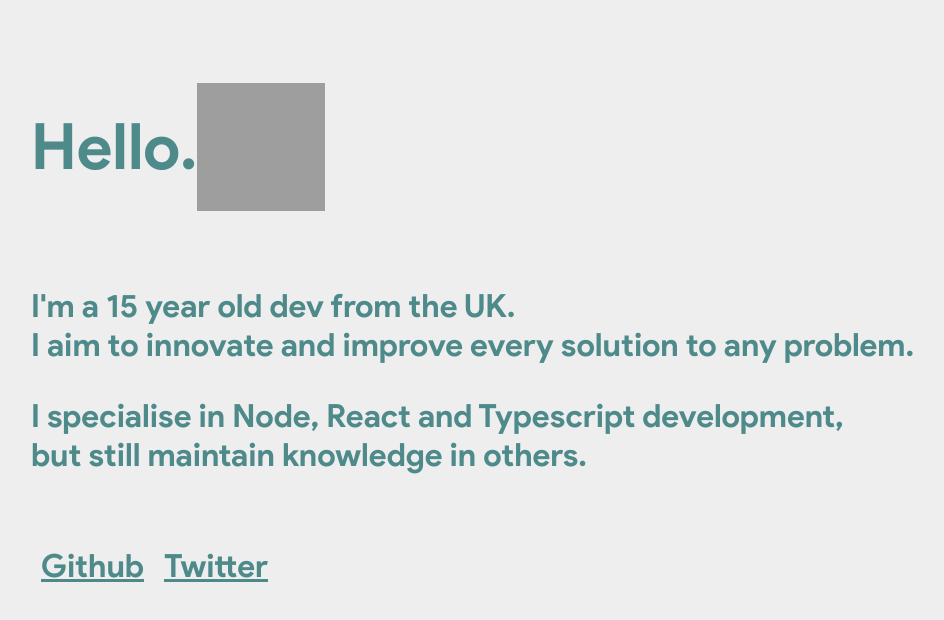
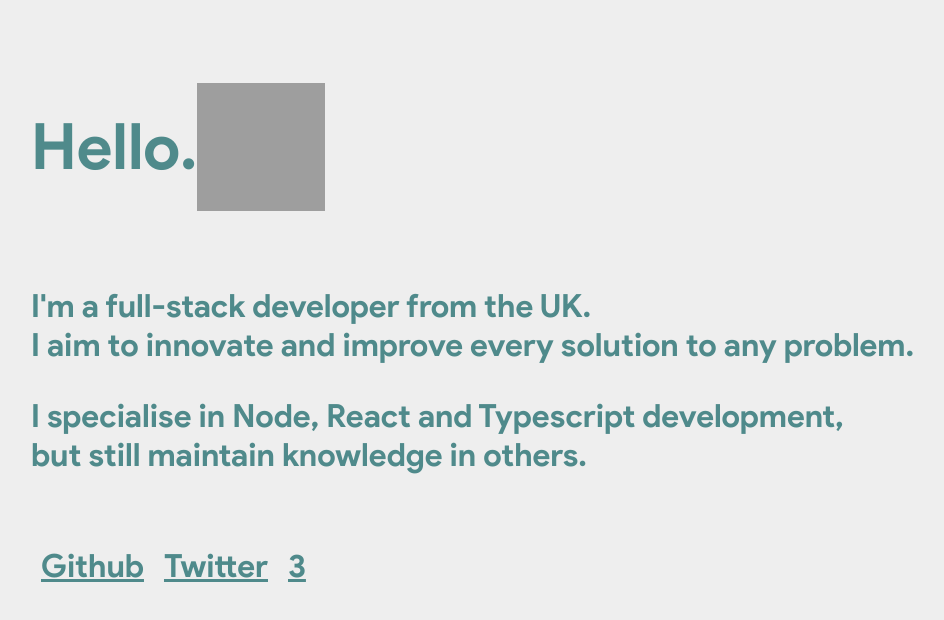
Before and after one commit to boon-cpu/boon, a React (Create React App) app: page / in a window 1280 px wide. Shown: the top 620 px of the page, without its empty margins (97-1041 px from the left). Built offline with nearby package versions, Linux system fonts and the light colour scheme; grey boxes are pictures that could not be loaded.

Commit message:
changed text, added extra link

```diff
--- a/src/index.tsx
+++ b/src/index.tsx
@@ -19,6 +19,7 @@ const Intro = () => {
         document.getElementById('body2')!.style.color = "#FBD46D"
         document.getElementById('github')!.style.color = "#FBD46D"
         document.getElementById('twitter')!.style.color = "#FBD46D"
+        document.getElementById('3')!.style.color = "#FBD46D"
         i+=1;
       } else {
         const darks = document.querySelectorAll('.dark');
@@ -32,6 +33,7 @@ const Intro = () => {
         document.getElementById('body2')!.style.color = "#4F8A8B"
         document.getElementById('github')!.style.color = "#4F8A8B"
         document.getElementById('twitter')!.style.color = "#4F8A8B"
+        document.getElementById('3')!.style.color = "#4F8A8B"
         i+=1;
       }
     }}src={boon} alt=""/></h1>
@@ -41,7 +43,7 @@ const Intro = () => {
 const Body = () => {
   return(
     <div>
-      <p id="body" className="light">I'm a 15 year old dev from the UK.<br className="light"/>I aim to innovate and improve every solution to any problem.</p>
+      <p id="body" className="light">I'm a full-stack developer from the UK.<br className="light"/>I aim to innovate and improve every solution to any problem.</p>
       <p id="body2" className="light">I specialise in Node, React and Typescript development,<br className="light"/>but still maintain knowledge in others.</p>
     </div>
   )
@@ -52,6 +54,7 @@ const Links = () => {
     <div className="linkBar">
       <a className="light" href="https://github.com/boon-cpu" id="github">Github</a>
       <a className="light" href="https://twitter.com/B00N9999" id="twitter">Twitter</a>
+      <a className="light" href="/#" id="3">3</a>
     </div>
   )
 }
@@ -59,13 +62,13 @@ const Links = () => {
 const App = () => {
   return (
     <div className="App light" id="App">
-      <div className="header light" id="header">
+      <div className="header light">
         <Intro/>
       </div>
-      <div className="body light" id="bodyContainer">
+      <div className="body light">
         <Body />
       </div>
-      <div className="links light" id="links">
+      <div className="links light">
         <Links />
       </div>
     </div>
```
